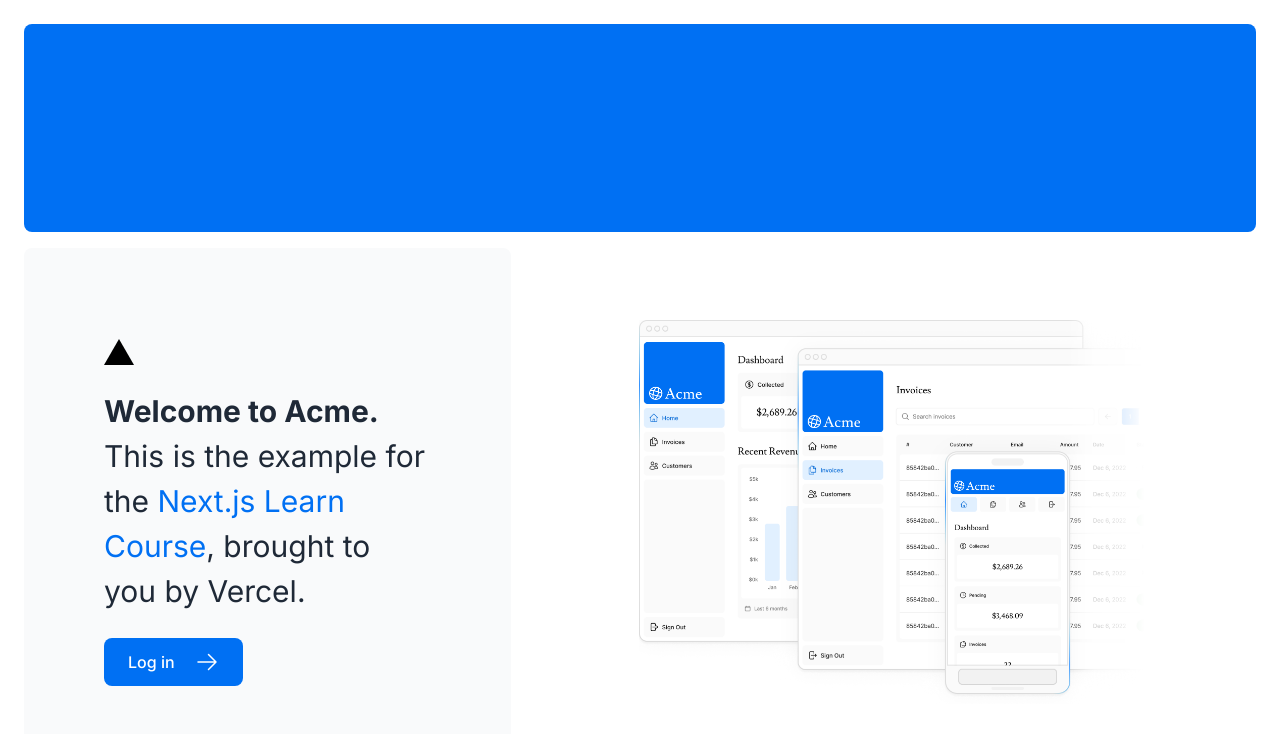
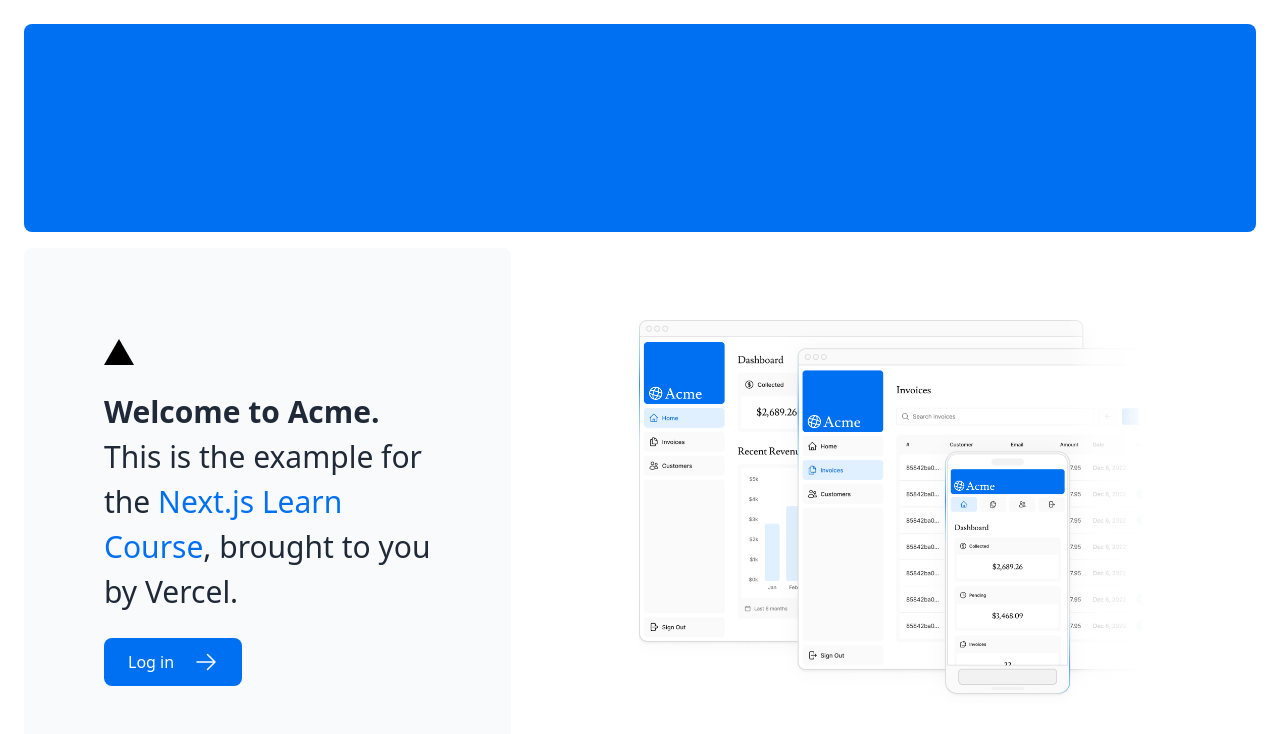
Before and after one commit to ztw1002/dashboard_next, a Next.js app: page / in a window 1280 px wide. Shown: the top 734 px of the page. Built offline with nearby package versions, Linux system fonts and the light colour scheme; a web font is replaced by a local one.

Commit message:
modify route file in 2 folders

```diff
--- a/app/layout.tsx
+++ b/app/layout.tsx
@@ -1,5 +1,4 @@
 import '@/app/ui/global.css'
-import {inter} from '@/app/ui/fonts'
 
 export default function RootLayout({
   children,
@@ -8,7 +7,7 @@
 }) {
   return (
     <html lang="en">
-      <body className={`${inter.className}`}>{children}</body>
+      <body>{children}</body>
     </html>
   )
 }
--- a/app/query/route.ts
+++ b/app/query/route.ts
@@ -14,10 +14,6 @@
 }
 
 export async function GET() {
-  return Response.json({
-    message:
-      'Uncomment this file and remove this line. You can delete this file when you are finished.',
-  });
   try {
   	return Response.json(await listInvoices());
   } catch (error) {
--- a/app/ui/fonts.ts
+++ b/app/ui/fonts.ts
@@ -1,6 +1,5 @@
-import {Inter, Lusitana} from 'next/font/google'
+import {Lusitana} from 'next/font/google'
 
-export const inter = Inter({ subsets: ['latin'] })
 export const lusitana = Lusitana({
   weight: ['400', '700'],
   subsets: ['latin'],
```
